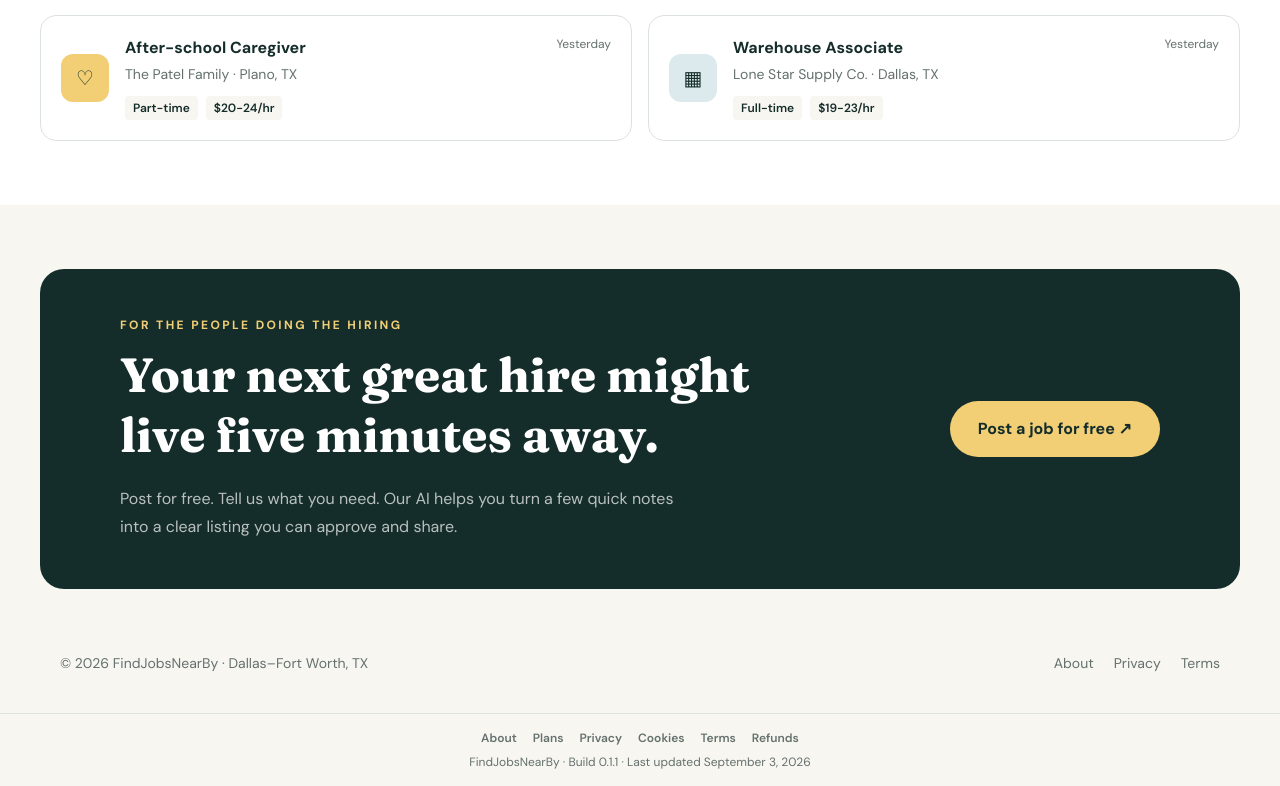
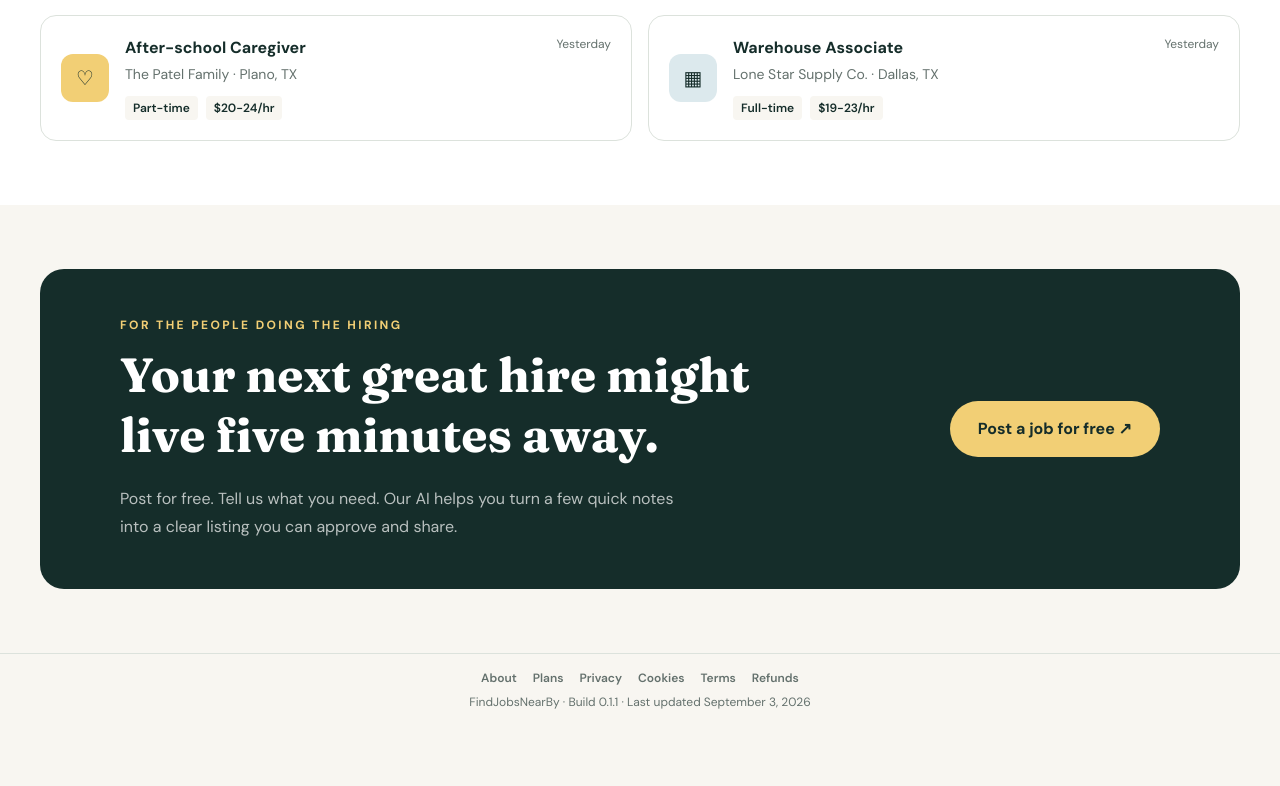
Before and after one commit to nairbinod/findjobsnearby, a Next.js app: page / in a window 1280 px wide. Shown: the part 1498-2284 px from the top of the page. After the commit the page ends 2224 px from the top, so only its background shows below. Built offline with nearby package versions, Linux system fonts and the light colour scheme.

Commit message:
Remove duplicate homepage footer

```diff
--- a/app/page.tsx
+++ b/app/page.tsx
@@ -27,7 +27,6 @@ export default function Home() {
 
         <section id="post" className="mx-4 my-16 overflow-hidden rounded-[24px] bg-[var(--ink)] px-6 py-12 text-white sm:px-12 lg:mx-10 lg:px-20"><div className="grid items-center gap-8 lg:grid-cols-[1fr_auto]"><div><p className="mb-3 text-xs font-bold uppercase tracking-[.2em] text-[var(--yellow)]">For the people doing the hiring</p><h2 className="display max-w-[650px] text-4xl font-bold leading-tight sm:text-5xl">Your next great hire might live five minutes away.</h2><p className="mt-5 max-w-[570px] leading-7 text-white/70">Post for free. Tell us what you need. Our AI helps you turn a few quick notes into a clear listing you can approve and share.</p></div><a href="#post" className="rounded-full bg-[var(--yellow)] px-7 py-4 text-center font-bold text-[var(--ink)] transition-transform hover:-translate-y-0.5">Post a job for free <span aria-hidden="true">↗</span></a></div></section>
       </main>
-      <footer id="about" className="mx-auto flex max-w-[1240px] flex-col justify-between gap-4 px-6 pb-10 text-sm text-[var(--muted)] sm:flex-row lg:px-10"><p>© 2026 FindJobsNearBy · Dallas–Fort Worth, TX</p><div className="flex gap-5"><a href="#about">About</a><a href="#about">Privacy</a><a href="#about">Terms</a></div></footer>
     </div>
   );
 }
```
